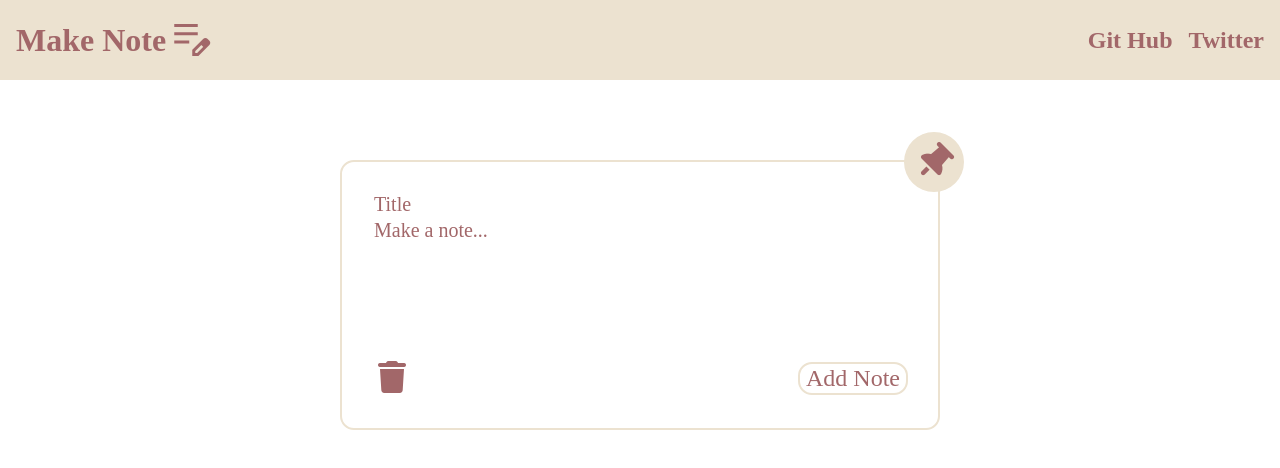
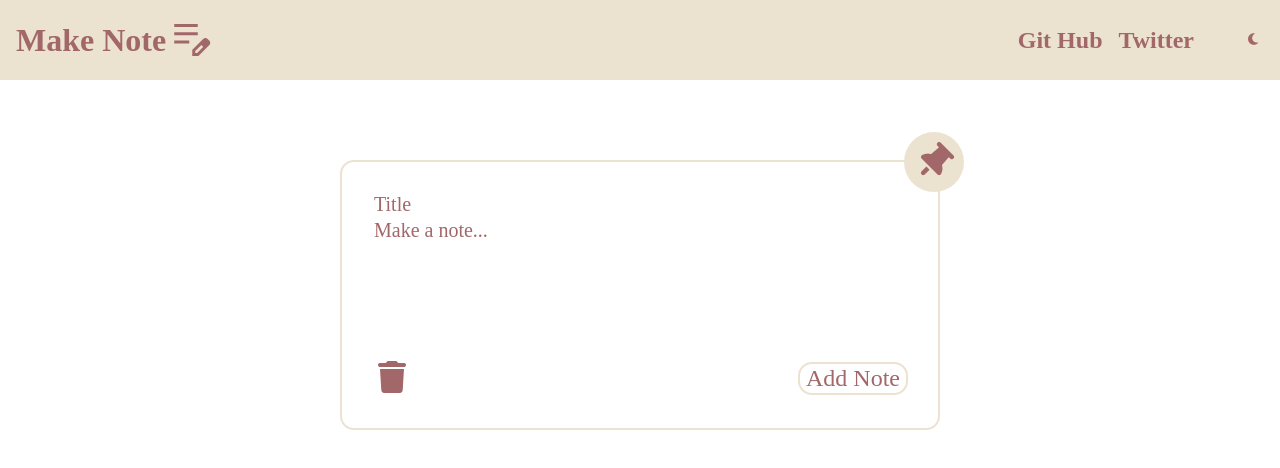
Before and after one commit to mishti169/react-makenote-mishti, a React (Create React App) app: page / in a window 1280 px wide. Shown: the top 468 px of the page. Built offline with nearby package versions, Linux system fonts and the light colour scheme; a web font is replaced by a local one.

Commit message:
toggle theme

```diff
--- a/src/Components/Header/Header.js
+++ b/src/Components/Header/Header.js
@@ -1,7 +1,13 @@
-import React from 'react';
+import React, { useState } from 'react';
 import './Header.css';
 
 const Header = () => {
+	const [isDark, setIsDark] = useState(false);
+
+	const onToggleTheme = () => {
+		const rootElement = document.querySelector('html');
+		setIsDark(rootElement.classList.toggle('darkTheme'));
+	};
 	return (
 		<div className='headerWrapper'>
 			<div className='notePenWrapper'>
@@ -10,6 +16,7 @@ const Header = () => {
 					<span className='material-symbols-outlined noteIcon '>edit_note</span>
 				</div>
 			</div>
+			<div className='flexBox'>
 				<div className='linkWrapper'>
 					<a
 						href='https://github.com/mishti169'
@@ -28,6 +35,14 @@ const Header = () => {
 						Twitter
 					</a>
 				</div>
+				<button onClick={onToggleTheme}>
+					{isDark ? (
+						<i class='fa-solid fa-sun'></i>
+					) : (
+						<i class='fa-solid fa-moon  '></i>
+					)}
+				</button>
+			</div>
 		</div>
 	);
 };
```
Lines whose indentation alone changed are shown as unchanged.
